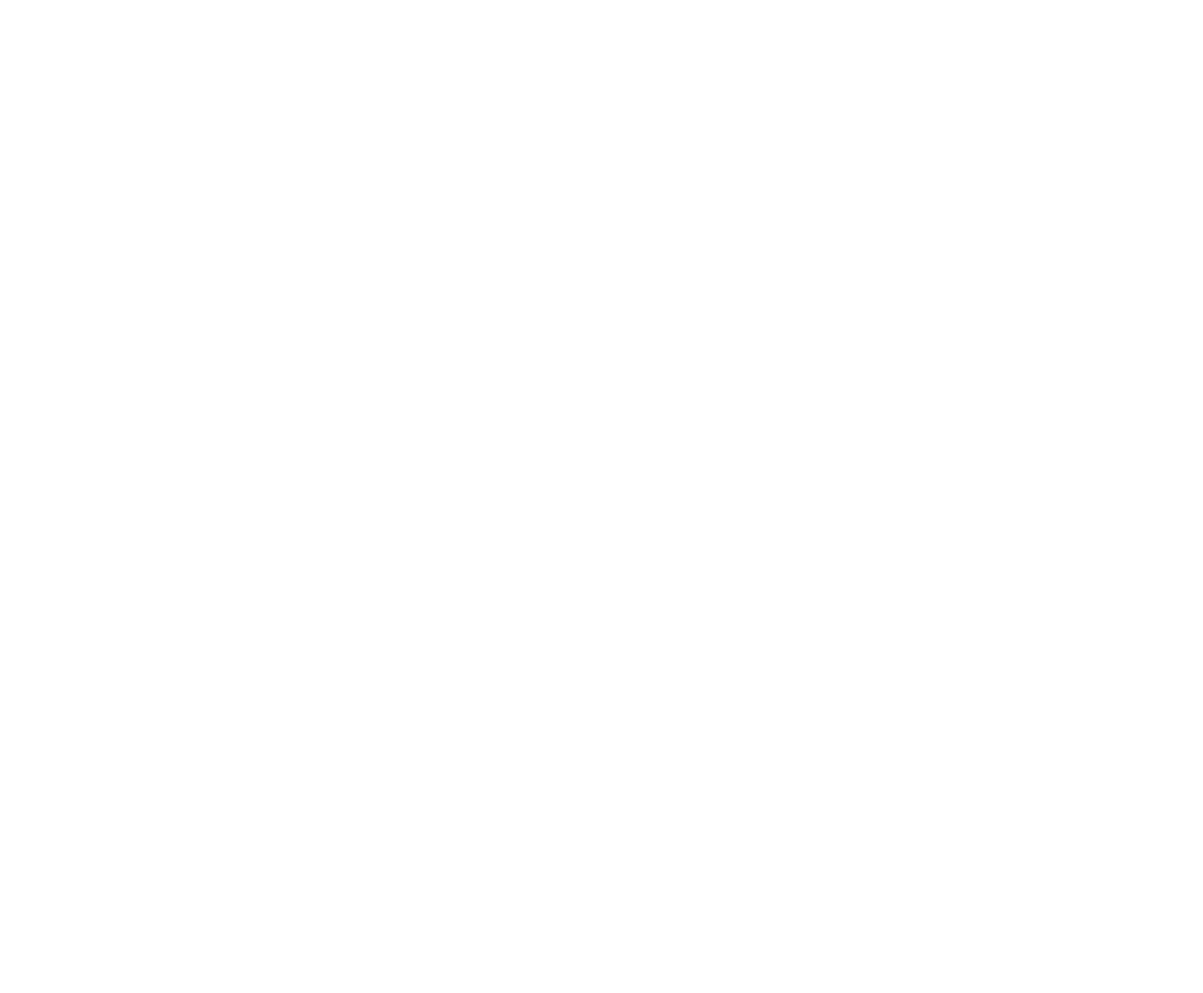
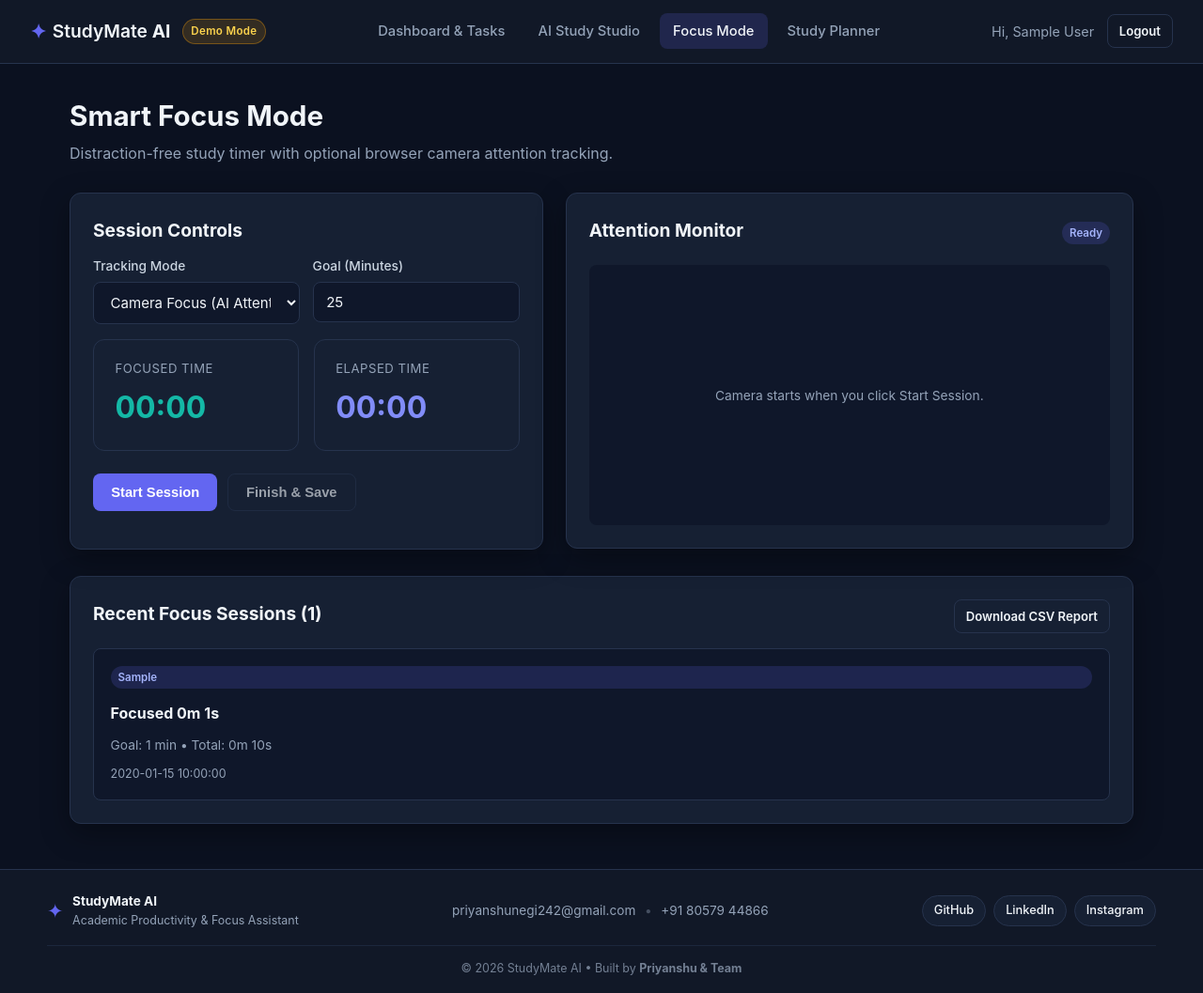
Before and after one commit to priyanshuhubs/studymate-ai, a Flask app: page /focus in a window 1280 px wide. Before the commit the page is empty. Shown: the whole page at 94% size. Before the commit the page ends 800 px from the top, so only its background shows below. Run offline with Flask 3, Linux system fonts and the light colour scheme; the visitor is signed in with stand-in values (Sample User, id 1); tables that the repository leaves empty hold one stand-in row (values such as "Sample post").

Commit message:
Add Focus Mode, CSV export, and custom footer

```diff
--- a/app.py
+++ b/app.py
@@ -11,6 +11,8 @@ Pages (5-page wireframe):
   5. /planner       - Personalized AI Study Schedule Planner
 """
 
+import csv
+import io
 import os
 from functools import wraps
 from dotenv import load_dotenv
@@ -485,6 +487,35 @@ def api_save_focus_session():
     conn.close()
     return jsonify({"status": "saved"})
 
+
+
+@app.route("/focus/export")
+@login_required
+def export_focus_csv():
+    """Exports the student's focus sessions as a downloadable CSV report."""
+    conn = get_db_connection()
+    rows = conn.execute(
+        """
+        SELECT mode, goal_minutes, focused_seconds, total_seconds, created_at
+        FROM focus_sessions
+        WHERE user_id = ?
+        ORDER BY created_at DESC
+        """,
+        (session["user_id"],),
+    ).fetchall()
+    conn.close()
+
+    output = io.StringIO()
+    writer = csv.writer(output)
+    writer.writerow(["Mode", "Goal (min)", "Focused (sec)", "Total (sec)", "Date"])
+    for r in rows:
+        writer.writerow([r["mode"], r["goal_minutes"], r["focused_seconds"], r["total_seconds"], r["created_at"]])
+
+    return Response(
+        output.getvalue(),
+        mimetype="text/csv",
+        headers={"Content-Disposition": "attachment; filename=focus_report.csv"},
+    )
 # ---------------------------------------------------------------------------
 # Run the Flask development server
 # ---------------------------------------------------------------------------
--- a/static/css/style.css
+++ b/static/css/style.css
@@ -677,13 +677,82 @@ textarea {
   color: var(--text-muted);
 }
 
+/* Custom Developer / Owner Footer */
 .footer {
+  background-color: var(--bg-surface);
+  border-top: 1px solid var(--border-color);
+  padding: 1.4rem 2rem 1rem;
+  color: var(--text-muted);
+  font-size: 0.85rem;
+}
+
+.footer-container {
+  max-width: 1180px;
+  margin: 0 auto;
+  display: flex;
+  align-items: center;
+  justify-content: space-between;
+  flex-wrap: wrap;
+  gap: 1rem;
+}
+
+.footer-brand {
+  display: flex;
+  align-items: center;
+  gap: 0.6rem;
+  color: var(--text-main);
+}
+
+.footer-contact {
+  display: flex;
+  align-items: center;
+  gap: 0.6rem;
+  flex-wrap: wrap;
+}
+
+.footer-link {
+  color: var(--text-muted);
+  transition: color 0.2s;
+}
+
+.footer-link:hover {
+  color: #a5b4fc;
+}
+
+.footer-dot {
+  opacity: 0.4;
+}
+
+.footer-socials {
+  display: flex;
+  gap: 0.5rem;
+  flex-wrap: wrap;
+}
+
+.social-pill {
+  padding: 0.35rem 0.75rem;
+  border-radius: 999px;
+  background-color: var(--bg-card);
+  border: 1px solid var(--border-color);
+  color: var(--text-main);
+  font-size: 0.8rem;
+  font-weight: 500;
+  transition: border-color 0.2s, background-color 0.2s;
+}
+
+.social-pill:hover {
+  border-color: var(--accent-primary);
+  background-color: rgba(99, 102, 241, 0.18);
+}
+
+.footer-bottom {
+  max-width: 1180px;
+  margin: 1rem auto 0;
+  padding-top: 0.85rem;
+  border-top: 1px solid rgba(38, 51, 77, 0.55);
   text-align: center;
-  padding: 1.2rem;
-  font-size: 0.84rem;
-  color: var(--text-muted);
-  border-top: 1px solid var(--border-color);
-  background-color: var(--bg-surface);
+  font-size: 0.78rem;
+  color: rgba(148, 163, 184, 0.75);
 }
 
 /* Responsive Layout for Mobile & Tablets */
--- a/static/js/focus.js
+++ b/static/js/focus.js
@@ -0,0 +1,159 @@
+/**
+ * focus.js
+ * --------
+ * Browser port of Smart-Study-Focus (EAR + head-facing attention check)
+ * using MediaPipe FaceLandmarker so it works both locally and live on Render.
+ */
+import { FaceLandmarker, FilesetResolver } from "https://cdn.jsdelivr.net/npm/@mediapipe/tasks-vision@0.10.14";
+
+const video = document.getElementById("focusVideo");
+const placeholder = document.getElementById("cameraPlaceholder");
+const statusBadge = document.getElementById("focusStatusBadge");
+const modeSelect = document.getElementById("focusModeSelect");
+const goalInput = document.getElementById("focusGoalMinutes");
+const focusedDisplay = document.getElementById("focusedTimeDisplay");
+const totalDisplay = document.getElementById("totalTimeDisplay");
+const startBtn = document.getElementById("startFocusBtn");
+const stopBtn = document.getElementById("stopFocusBtn");
+const saveMsg = document.getElementById("focusSaveMsg");
+
+let faceLandmarker = null;
+let stream = null;
+let running = false;
+let focusedSeconds = 0;
+let totalSeconds = 0;
+let currentStatus = "Focused";
+let eyesClosedSince = null;
+let timerInterval = null;
+
+function formatTime(sec) {
+  const m = String(Math.floor(sec / 60)).padStart(2, "0");
+  const s = String(sec % 60).padStart(2, "0");
+  return `${m}:${s}`;
+}
+
+function setBadge(text, colorClass) {
+  statusBadge.textContent = text;
+  statusBadge.className = `badge ${colorClass}`;
+}
+
+async function initFaceModel() {
+  if (faceLandmarker) return;
+  setBadge("Loading AI Model...", "badge-priority-medium");
+  const vision = await FilesetResolver.forVisionTasks(
+    "https://cdn.jsdelivr.net/npm/@mediapipe/tasks-vision@0.10.14/wasm"
+  );
+  faceLandmarker = await FaceLandmarker.createFromOptions(vision, {
+    baseOptions: {
+      modelAssetPath:
+        "https://storage.googleapis.com/mediapipe-models/face_landmarker/face_landmarker/float16/1/face_landmarker.task",
+    },
+    runningMode: "VIDEO",
+    numFaces: 1,
+  });
+}
+
+function dist(a, b) {
+  return Math.hypot(a.x - b.x, a.y - b.y);
+}
+
+function detectLoop() {
+  if (!running || modeSelect.value !== "Camera Focus") return;
+
+  if (video.readyState >= 2 && faceLandmarker) {
+    const result = faceLandmarker.detectForVideo(video, performance.now());
+    if (result.faceLandmarks && result.faceLandmarks.length > 0) {
+      const lm = result.faceLandmarks[0];
+      // Same landmark indices as s6focus_cam.py: 159, 145 (vertical), 33, 133 (horizontal), 263 (right eye)
+      const ear = dist(lm[159], lm[145]) / (dist(lm[33], lm[133]) || 1);
+      const horizontalDiff = Math.abs(lm[33].x - lm[263].x);
+
+      if (ear <= 0.22) {
+        if (!eyesClosedSince) eyesClosedSince = Date.now();
+        const closedSec = (Date.now() - eyesClosedSince) / 1000;
+        if (closedSec > 1.0) {
+          currentStatus = "Eyes Closed";
+          setBadge(`Eyes Closed (${closedSec.toFixed(1)}s)`, "badge-priority-high");
+        }
+      } else {
+        eyesClosedSince = null;
+        if (horizontalDiff > 0.13) {
+          currentStatus = "Focused";
+          setBadge("Focused", "badge-priority-low");
+        } else {
+          currentStatus = "Not Focused";
+          setBadge("Not Focused", "badge-priority-medium");
+        }
+      }
+    } else {
+      currentStatus = "No Face Detected";
+      setBadge("No Face Detected", "badge-priority-high");
+    }
+  }
+  requestAnimationFrame(detectLoop);
+}
+
+startBtn.addEventListener("click", async () => {
+  focusedSeconds = 0;
+  totalSeconds = 0;
+  focusedDisplay.textContent = "00:00";
+  totalDisplay.textContent = "00:00";
+  saveMsg.textContent = "";
+
+  if (modeSelect.value === "Camera Focus") {
+    try {
+      await initFaceModel();
+      stream = await navigator.mediaDevices.getUserMedia({ video: true });
+      video.srcObject = stream;
+      placeholder.style.display = "none";
+      running = true;
+      requestAnimationFrame(detectLoop);
+    } catch (err) {
+      modeSelect.value = "Timer Only";
+      currentStatus = "Focused";
+      setBadge("Timer Only (No Camera)", "badge-priority-medium");
+      running = true;
+    }
+  } else {
+    currentStatus = "Focused";
+    setBadge("Timer Active", "badge-priority-low");
+    running = true;
+  }
+
+  startBtn.disabled = true;
+  stopBtn.disabled = false;
+
+  timerInterval = setInterval(() => {
+    totalSeconds += 1;
+    if (modeSelect.value === "Timer Only" || currentStatus === "Focused") {
+      focusedSeconds += 1;
+    }
+    focusedDisplay.textContent = formatTime(focusedSeconds);
+    totalDisplay.textContent = formatTime(totalSeconds);
+  }, 1000);
+});
+
+stopBtn.addEventListener("click", async () => {
+  running = false;
+  clearInterval(timerInterval);
+  if (stream) {
+    stream.getTracks().forEach((t) => t.stop());
+    video.srcObject = null;
+  }
+  placeholder.style.display = "block";
+  setBadge("Session Saved", "badge-type");
+  startBtn.disabled = false;
+  stopBtn.disabled = true;
+
+  await fetch("/api/focus/save", {
+    method: "POST",
+    headers: { "Content-Type": "application/json" },
+    body: JSON.stringify({
+      mode: modeSelect.value,
+      goal_minutes: Number(goalInput.value || 25),
+      focused_seconds: focusedSeconds,
+      total_seconds: totalSeconds,
+    }),
+  });
+  saveMsg.textContent = "Focus session saved! Refresh to see it in your history below.";
+});
--- a/templates/base.html
+++ b/templates/base.html
@@ -30,6 +30,10 @@
       <a href="{{ url_for('study_studio') }}"
          class="nav-item {{ 'active' if request.endpoint == 'study_studio' else '' }}">
         AI Study Studio
+      </a>
+      <a href="{{ url_for('focus_mode') }}"
+         class="nav-item {{ 'active' if request.endpoint == 'focus_mode' else '' }}">
+        Focus Mode
       </a>
       <a href="{{ url_for('planner') }}"
          class="nav-item {{ 'active' if request.endpoint == 'planner' else '' }}">
@@ -64,9 +68,33 @@
     {% block content %}{% endblock %}
   </main>
 
-  <!-- Simple Footer -->
+<!-- Cool Developer / Owner Footer -->
   <footer class="footer">
-    <p>StudyMate AI &mdash; Built with Python, Flask &amp; Google Gemini</p>
+    <div class="footer-container">
+      <div class="footer-brand">
+        <span class="brand-icon">✦</span>
+        <div>
+          <strong>StudyMate AI</strong>
+          <p class="muted tiny">Academic Productivity &amp; Focus Assistant</p>
+        </div>
+      </div>
+
+      <div class="footer-contact">
+        <a href="priyanshunegi242@gmail.com" class="footer-link">priyanshunegi242@gmail.com</a>
+        <span class="footer-dot">&bull;</span>
+        <a href="tel:+918057944866" class="footer-link">+91 80579 44866</a>
+      </div>
+
+      <div class="footer-socials">
+        <a href="https://github.com/priyanshuhubs" target="_blank" rel="noopener" class="social-pill">GitHub</a>
+        <a href="https://www.linkedin.com/in/priyanshu-negi-a26a76384/" target="_blank" rel="noopener" class="social-pill">LinkedIn</a>
+        <a href="https://www.instagram.com/priyanshunegi.uk/" target="_blank" rel="noopener" class="social-pill">Instagram</a>
+      </div>
+    </div>
+
+    <div class="footer-bottom">
+      <p>&copy; 2026 StudyMate AI &bull; Built by <strong>Priyanshu &amp; Team</strong></p>
+    </div>
   </footer>
 
   <!-- Main JavaScript File -->
--- a/templates/focus.html
+++ b/templates/focus.html
@@ -0,0 +1,88 @@
+{% extends "base.html" %}
+{% block title %}Focus Mode{% endblock %}
+
+{% block content %}
+<header class="page-header">
+  <div>
+    <h1>Smart Focus Mode</h1>
+    <p class="muted">Distraction-free study timer with optional browser camera attention tracking.</p>
+  </div>
+</header>
+
+<section class="two-col-grid">
+  <!-- Left: Controls & Timer -->
+  <div class="card">
+    <h2>Session Controls</h2>
+    <div class="form-stack">
+      <div class="form-row">
+        <div class="form-group">
+          <label for="focusModeSelect">Tracking Mode</label>
+          <select id="focusModeSelect">
+            <option value="Camera Focus">Camera Focus (AI Attention)</option>
+            <option value="Timer Only">No-Camera Timer</option>
+          </select>
+        </div>
+        <div class="form-group">
+          <label for="focusGoalMinutes">Goal (Minutes)</label>
+          <input type="number" id="focusGoalMinutes" value="25" min="1" max="180" />
+        </div>
+      </div>
+
+      <div class="stats-grid" style="margin-bottom: 0.5rem;">
+        <div class="stat-card">
+          <span class="stat-label">Focused Time</span>
+          <span class="stat-value accent-teal" id="focusedTimeDisplay">00:00</span>
+        </div>
+        <div class="stat-card">
+          <span class="stat-label">Elapsed Time</span>
+          <span class="stat-value accent-indigo" id="totalTimeDisplay">00:00</span>
+        </div>
+      </div>
+
+      <div class="header-actions">
+        <button type="button" id="startFocusBtn" class="btn btn-primary">Start Session</button>
+        <button type="button" id="stopFocusBtn" class="btn btn-outline" disabled>Finish &amp; Save</button>
+      </div>
+      <p id="focusSaveMsg" class="small muted"></p>
+    </div>
+  </div>
+
+  <!-- Right: Live Camera Feed & Attention Status -->
+  <div class="card">
+    <div class="card-header-row">
+      <h2>Attention Monitor</h2>
+      <span id="focusStatusBadge" class="badge badge-type">Ready</span>
+    </div>
+    <div style="position: relative; background: #0f172a; border-radius: 8px; overflow: hidden; min-height: 260px; display: flex; align-items: center; justify-content: center;">
+      <video id="focusVideo" autoplay playsinline muted style="width: 100%; max-height: 300px; object-fit: cover; transform: scaleX(-1);"></video>
+      <p id="cameraPlaceholder" class="muted small" style="position: absolute;">Camera starts when you click Start Session.</p>
+    </div>
+  </div>
+</section>
+
+<!-- Saved Focus Sessions -->
+<section class="card mt-lg">
+  <div class="card-header-row">
+    <h2>Recent Focus Sessions ({{ sessions|length }})</h2>
+    <a href="{{ url_for('export_focus_csv') }}" class="btn btn-outline btn-sm">Download CSV Report</a>
+  </div>
+  {% if sessions %}
+    <div class="saved-grid">
+      {% for s in sessions %}
+        <article class="saved-card">
+          <span class="badge badge-type">{{ s.mode }}</span>
+          <h3>Focused {{ (s.focused_seconds // 60) }}m {{ (s.focused_seconds % 60) }}s</h3>
+          <p class="muted small">Goal: {{ s.goal_minutes }} min &bull; Total: {{ (s.total_seconds // 60) }}m {{ (s.total_seconds % 60) }}s</p>
+          <span class="muted tiny">{{ s.created_at }}</span>
+        </article>
+      {% endfor %}
+    </div>
+  {% else %}
+    <div class="empty-state">
+      <p>No focus sessions recorded yet. Start your first session above!</p>
+    </div>
+  {% endif %}
+</section>
+
+<script type="module" src="{{ url_for('static', filename='js/focus.js') }}"></script>
+{% endblock %}
```
